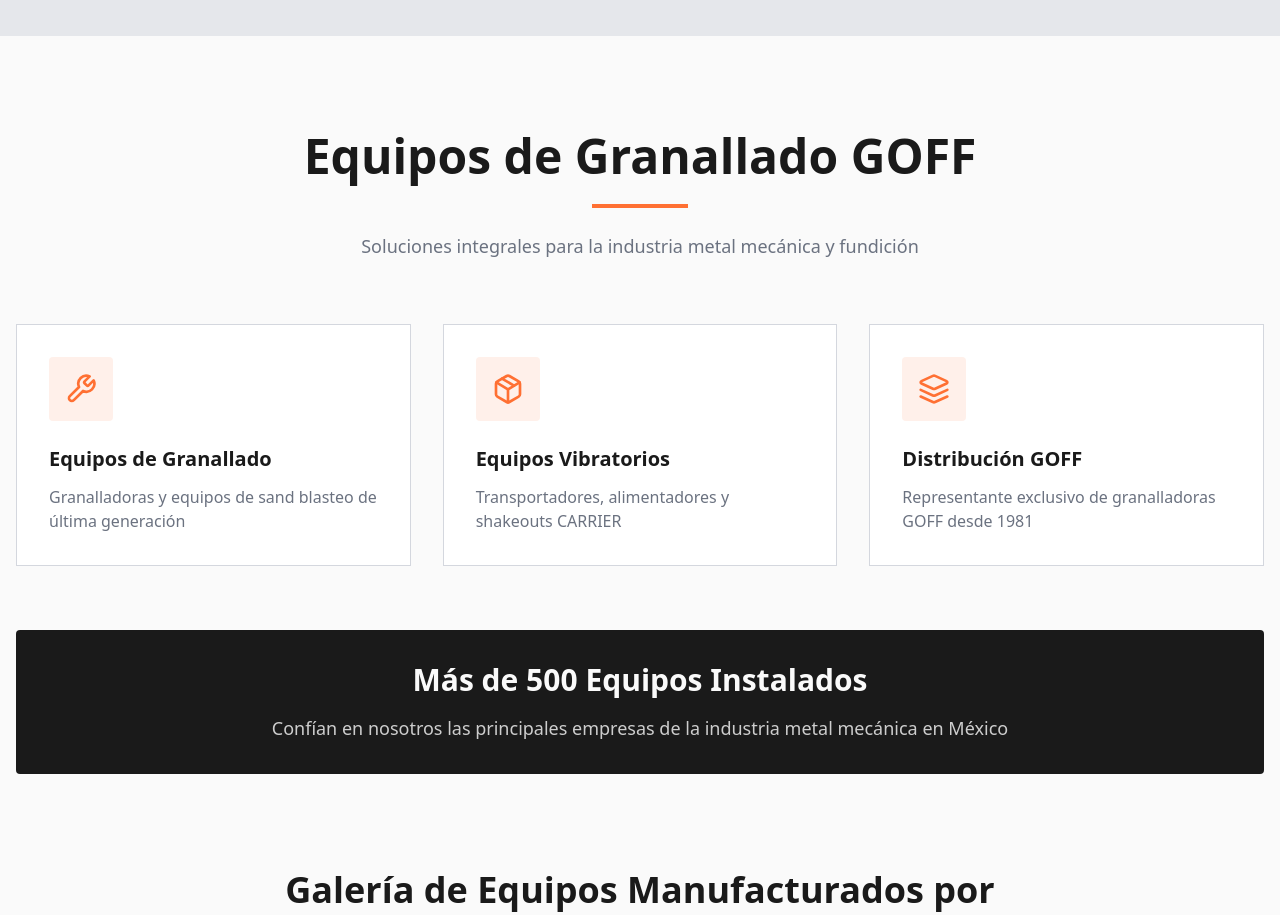
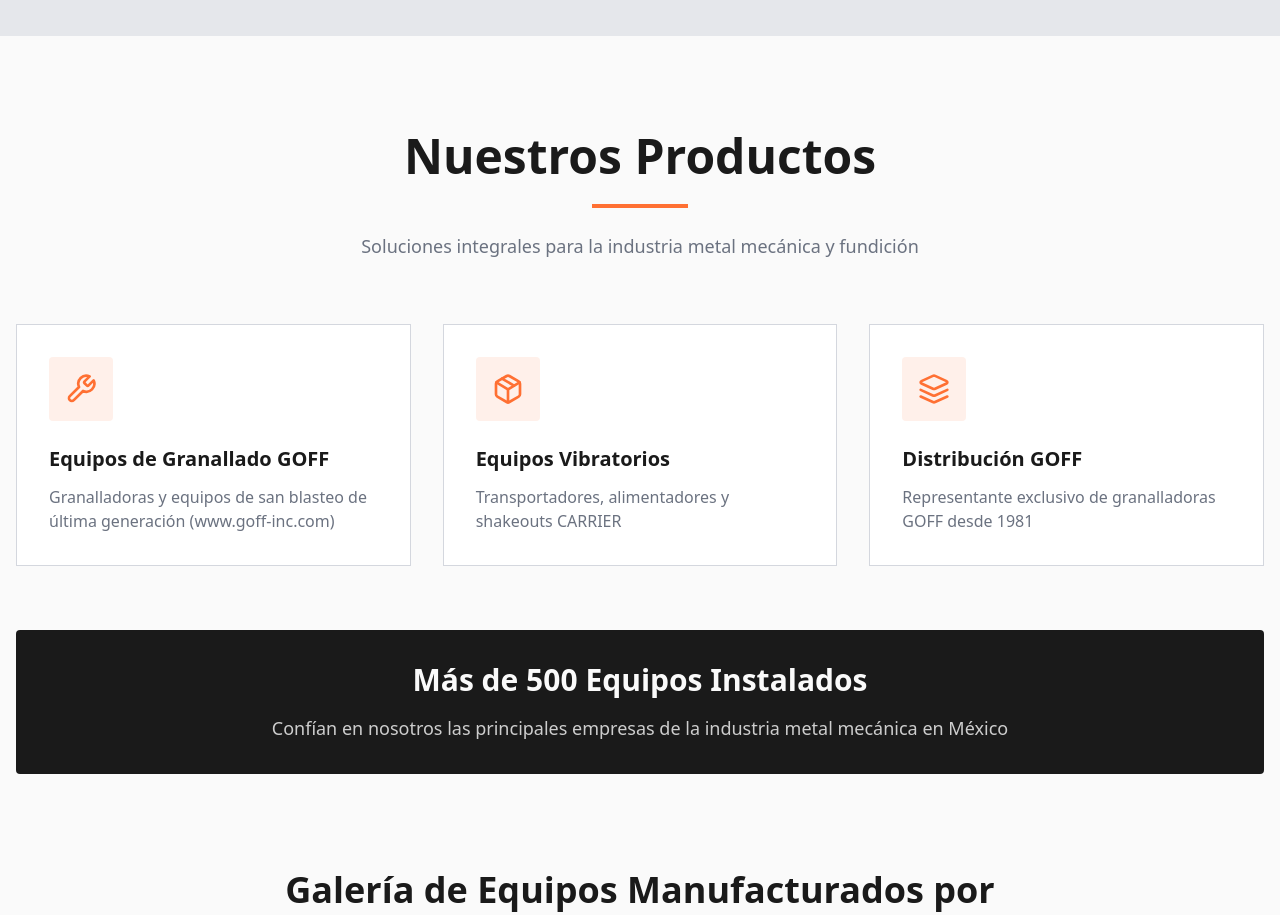
Before and after one commit to ADHERmx/lima-metal-limpieza-mirror, a React (Vite) app: page / in a window 1280 px wide. Shown: the part 1500-2415 px from the top of the page. Built offline with nearby package versions, Linux system fonts and the light colour scheme; the HTML template or start-up script is replaced by a standard one.

Commit message:
Update GOFF product section

```diff
--- a/src/components/Services.tsx
+++ b/src/components/Services.tsx
@@ -12,8 +12,8 @@ import imagen10 from "@/assets/gallery/imagen-10.jpg";
 const Services = () => {
   const services = [{
     icon: Wrench,
-    title: "Equipos de Granallado",
-    description: "Granalladoras y equipos de sand blasteo de última generación"
+    title: "Equipos de Granallado GOFF",
+    description: "Granalladoras y equipos de san blasteo de última generación (www.goff-inc.com)"
   }, {
     icon: Package,
     title: "Equipos Vibratorios",
@@ -26,7 +26,7 @@ const Services = () => {
   return <section id="servicios" className="py-24 bg-background">
       <div className="container mx-auto px-4">
         <div className="max-w-3xl mx-auto text-center mb-16">
-          <h2 className="font-heading text-4xl md:text-5xl font-bold text-foreground mb-6">Equipos de Granallado GOFF</h2>
+          <h2 className="font-heading text-4xl md:text-5xl font-bold text-foreground mb-6">Nuestros Productos</h2>
           <div className="h-1 w-24 bg-accent mx-auto mb-6" />
           <p className="font-body text-lg text-muted-foreground">
             Soluciones integrales para la industria metal mecánica y fundición
```
